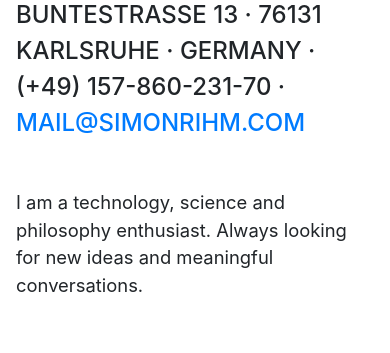
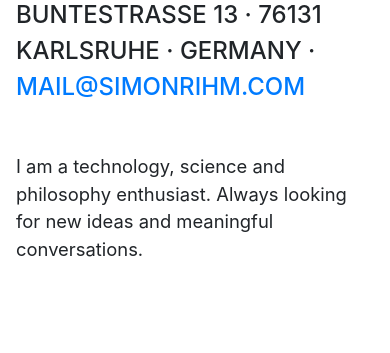
Before and after one commit to simonrihm/simonrihm.github.io, a website with bundled scripts: page index.html in a window 390 px wide. Shown: the part 185-538 px from the top of the page. Built offline with nearby package versions, Linux system fonts and the light colour scheme; a web font is replaced by a local one.

Commit message:
deleted phone number

```diff
--- a/index.html
+++ b/index.html
@@ -67,7 +67,7 @@
         <h1 class="mb-0">Simon
           <span class="text-primary">Rihm</span>
         </h1>
-        <div class="subheading mb-5">Buntestraße 13 · 76131 Karlsruhe · Germany · (+49) 157-860-231-70 ·
+        <div class="subheading mb-5">Buntestraße 13 · 76131 Karlsruhe · Germany ·
           <a href="mailto:mail@simonrihm.com">mail@simonrihm.com</a>
         </div>
         <p class="lead mb-5"> I am a technology, science and philosophy enthusiast. Always looking for new ideas and meaningful conversations. </p>
```
